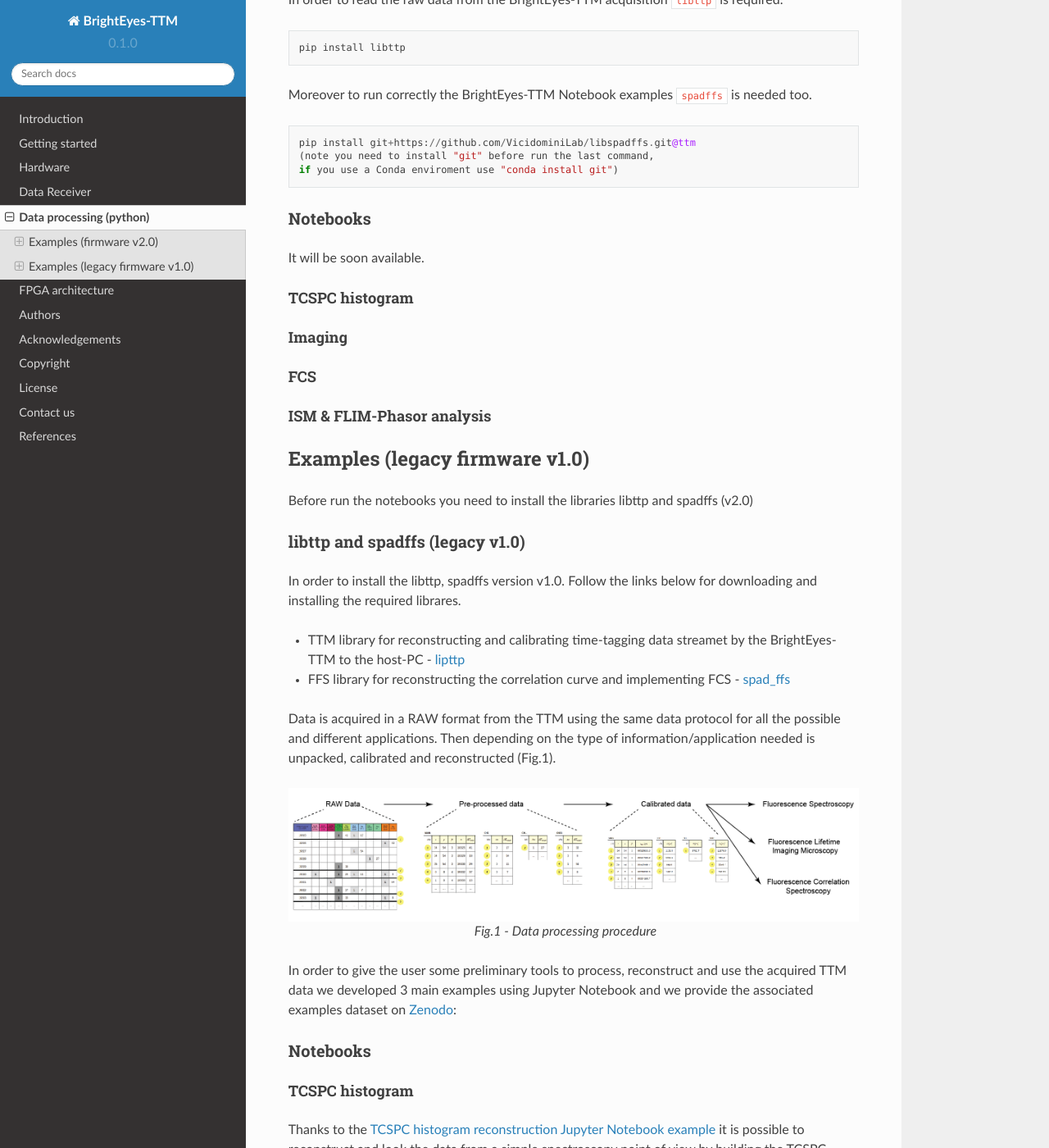
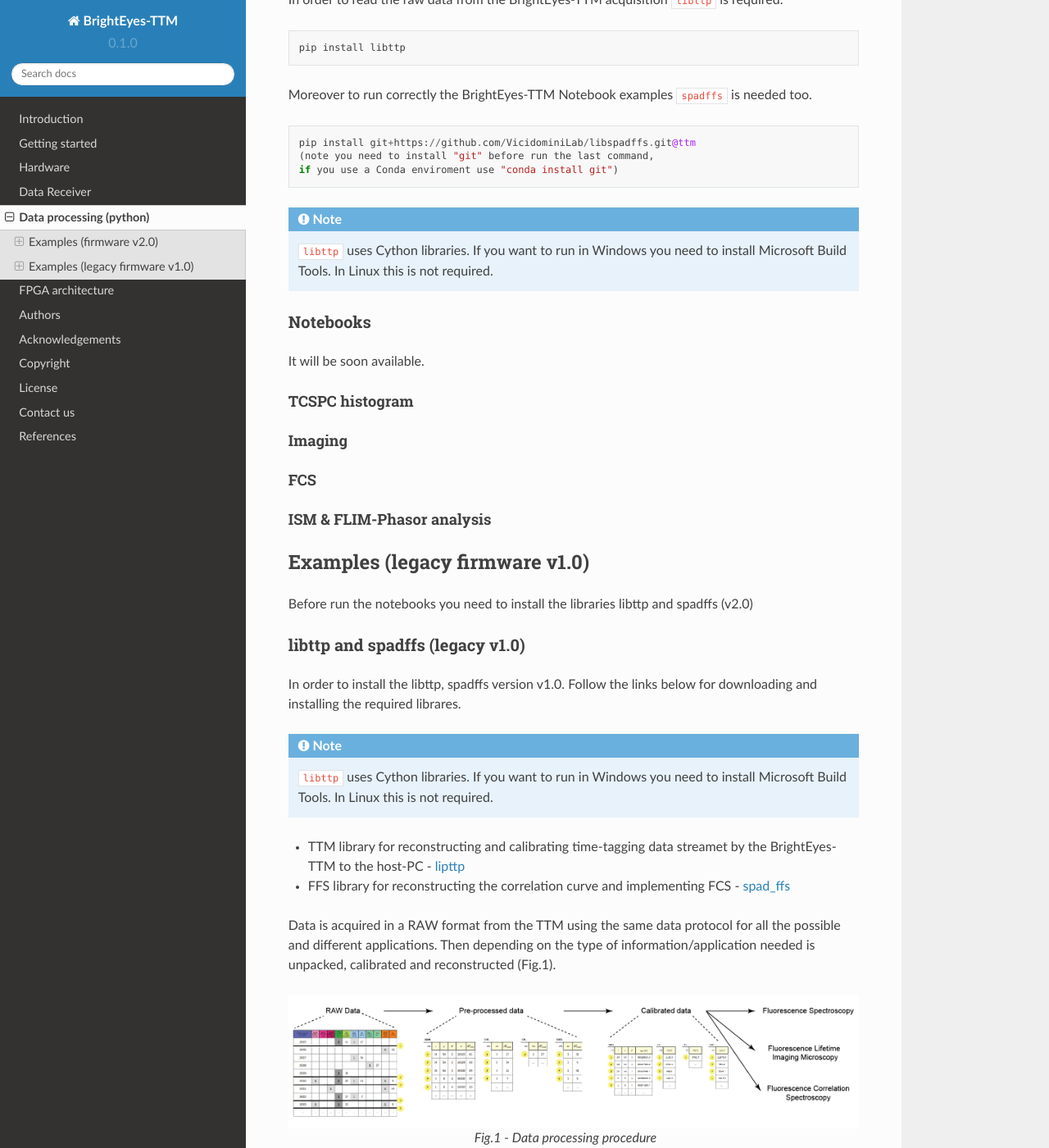
Before and after one commit to mattia-donato/BrightEyes-TTM-docs, a Sphinx documentation site: the page built from docs/source/dataprocessing.md, in a window 1280 px wide and 1400 px high, scrolled down 422 px. Shown: the whole window at 82% size. Built offline with Sphinx 7.4.7 and the Read the Docs theme 2.0.0, drawn with Linux system fonts in a browser that asks for light colours; pages that are not in the unit, such as notebooks, are missing from menus.

Commit message:
Update dataprocessing.md

````diff
--- a/docs/source/dataprocessing.md
+++ b/docs/source/dataprocessing.md
@@ -20,6 +20,10 @@ pip install git+https://github.com/VicidominiLab/libspadffs.git@ttm
 (note you need to install "git" before run the last command,
 if you use a Conda enviroment use "conda install git")
 ```
+```{note}
+`libttp` uses Cython libraries. If you want to run in Windows you need to install Microsoft Build Tools. In Linux this is not required.
+```
+
 ### Notebooks
 It will be soon available.
 
@@ -39,10 +43,11 @@ Before run the notebooks you need to install the libraries libttp and spadffs (v
 ### libttp and spadffs (legacy v1.0)
 In order to install the libttp, spadffs version v1.0. Follow the links below for downloading and installing the required librares.
 
+```{note}
+`libttp` uses Cython libraries. If you want to run in Windows you need to install Microsoft Build Tools. In Linux this is not required.
+```
 - TTM library for reconstructing and calibrating time-tagging data streamet by the BrightEyes-TTM to the host-PC - [lipttp](https://github.com/VicidominiLab/BrightEyes-TTM/blob/v1.0/dataProcessing/libs/libttp)
 - FFS library for reconstructing the correlation curve and implementing FCS - [spad_ffs](https://github.com/VicidominiLab/BrightEyes-TTM/blob/v1.0/dataProcessing/libs/spad_ffs)
-
-
 
 Data is acquired in a RAW format from the TTM using the same data protocol for all the possible and different applications. Then depending on the type of information/application needed is unpacked, calibrated and reconstructed (Fig.1).
 
````
